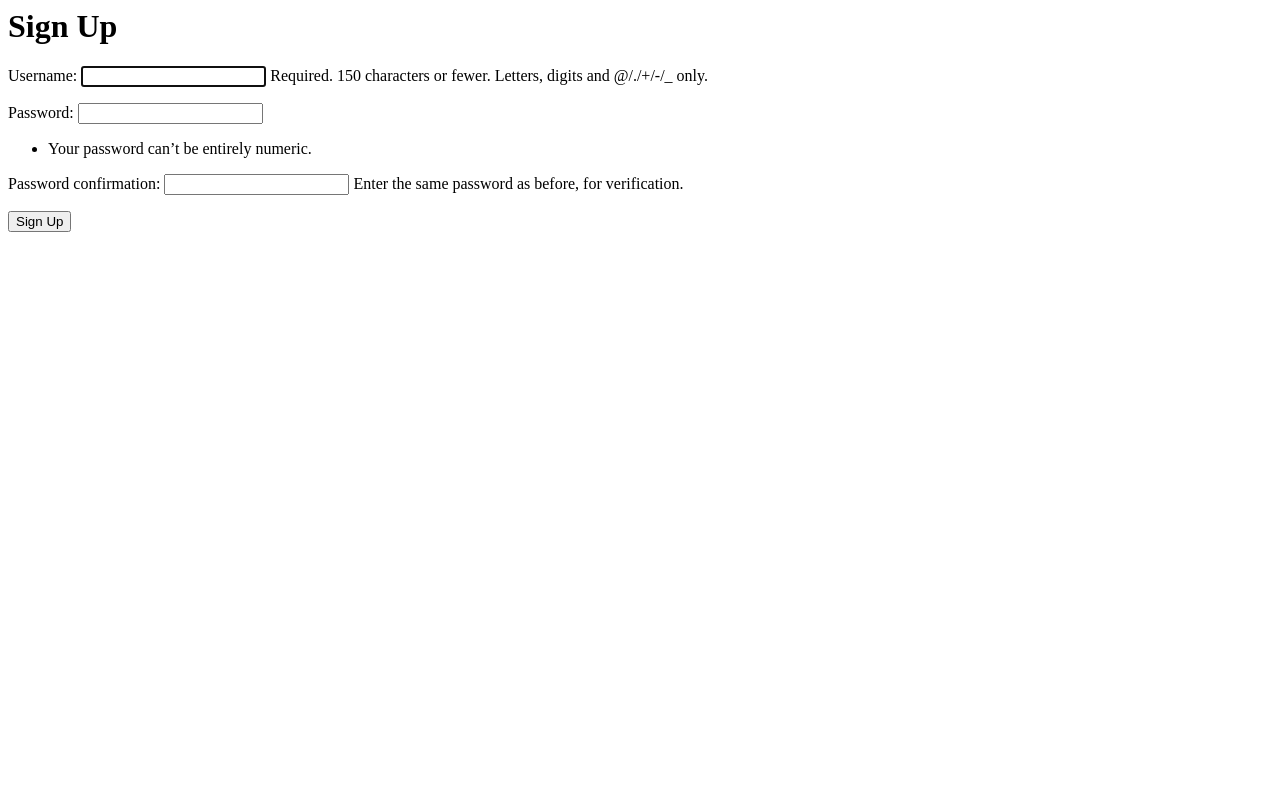
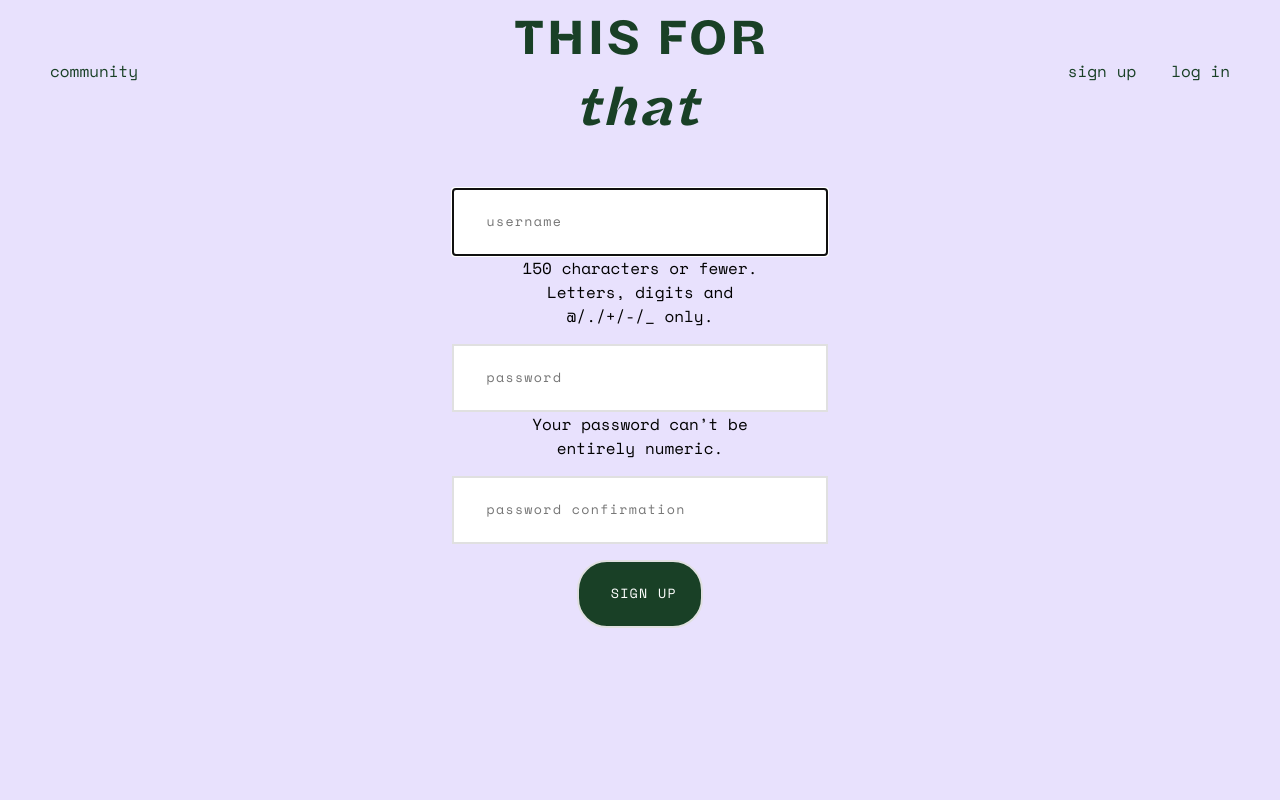
Before and after one commit to aysung8191/This-for-That, a Django app: page /accounts/signup/ in a window 1280 px wide. Run offline with Django 4.2, Linux system fonts and the light colour scheme.

Commit message:
adds styling to registration pgs and nav bar

```diff
--- /dev/null
+++ b/main_app/forms.py
@@ -0,0 +1,21 @@
+from django.contrib.auth.forms import AuthenticationForm, UsernameField, UserCreationForm
+from django import forms
+from django.contrib.auth.models import User
+
+
+class UserSignUpForm(UserCreationForm):
+   class Meta:
+      model = User
+      fields = ['username', 'password1', 'password2']
+
+   username = UsernameField(widget=forms.TextInput(attrs={'placeholder': 'username'}), label='', help_text = '150 characters or fewer. Letters, digits and @/./+/-/_ only.')
+   password1 = forms.CharField(widget=forms.PasswordInput(attrs={'placeholder': 'password'}), label='', help_text = 'Your password can’t be entirely numeric.')
+   password2 = forms.CharField(widget=forms.PasswordInput(attrs={'placeholder': 'password confirmation'}), label='')
+
+
+class UserLoginForm(AuthenticationForm):
+  def __init__(self, *args, **kwargs):
+     super(UserLoginForm, self).__init__(*args, **kwargs)
+
+  username = UsernameField(widget=forms.TextInput(attrs={'placeholder': 'username'}), label='')
+  password = forms.CharField(widget=forms.PasswordInput(attrs={'placeholder': 'password'}), label='')
--- /dev/null
+++ b/main_app/static/css/style.css
@@ -0,0 +1,184 @@
+/* not currently using */
+@font-face {
+    font-family: 'halyard-micro';
+    src: URL('../fonts/halyard\ micro.otf') format('opentype');
+}
+/* not currently using */
+@font-face {
+    font-family: 'halyard-micro-b';
+    src: URL('../fonts/halyard\ micro\ bold.otf') format('opentype');
+}
+
+@font-face {
+    font-family: 'halyard-micro-SB';
+    src: URL('../fonts/halyard\ micro\ semibold.otf') format('opentype');
+}
+
+@font-face {
+    font-family: 'halyard-micro-SB-I';
+    src: URL('../fonts/halyard\ micro\ semibold\ italic.otf') format('opentype');
+}
+
+@font-face {
+    font-family: 'space-mono';
+    src: URL('../fonts/space\ mono.otf') format('opentype');
+}
+
+:root {
+    --dark-green: rgb(25,64,38);
+    --cream: rgb(255,246,237);
+    --lavender:  rgb(232, 225, 253);
+    --chartreuse: rgb(239,244,131);
+}
+
+body {
+    font-family: space-mono;
+    margin: 0;
+}
+
+a {
+    text-decoration: none;
+    color: inherit;
+}
+
+h1 {
+    font-family: halyard-micro-SB;
+    color: var(--dark-green)
+}
+
+footer {
+    position: absolute;
+    bottom: 0;
+    height: 20vh;
+    width: 100%;
+    background-color: var(--chartreuse);
+}
+
+.center-container {
+    display: flex;
+    justify-content: center;
+}
+
+.center {
+    text-align: center;
+}
+
+.center-full-pg {
+    height: 100vh;
+    align-items: center;
+    top: 0;
+    position: absolute;
+    width: 100%;
+    z-index: -1;
+    box-sizing: border-box;
+}
+
+.block-container-30 {
+    width: 30%;
+}
+
+.btn {
+    font-family: 'space-mono';
+    color: white;
+    padding: 15px 50px;
+    border-radius: 30px;
+    border: none;
+    width: 33% !important;
+    cursor: pointer;
+}
+
+.btn:hover {
+    opacity: .75;
+}
+
+.dark-grn-bckgrnd {
+    background-color: var(--dark-green);
+}
+
+.hy-sm-i {
+    font-family: halyard-micro-SB-I;
+}
+
+.nav-bar, .nav-left, .nav-right {
+    display: flex;
+}
+
+.nav-left, .nav-center, .nav-right {
+    width: 33%;
+}
+
+.nav-bar {
+    justify-content: space-between;
+    align-items: center;
+    padding: 0 50px;
+    color: var(--dark-green);
+    background-color: inherit;
+}
+
+.nav-left > div:not(:last-child) {
+    margin-right: 35px;
+}
+
+.nav-center {
+    font-family: halyard-micro-SB;
+    font-size: 50px;
+    text-align: center;
+}
+
+.nav-right {
+    justify-content: end;
+}
+
+.nav-right > div:not(:first-child) {
+    margin-left:35px;
+}
+
+.registration {
+    background-color: var(--lavender);
+}
+
+.login-form input {
+    padding: 1.4rem 2rem;
+    line-height: 1.2rem;
+    letter-spacing: 0.1em;
+    font-family: inherit;
+    border: 2px solid rgb(224,224,224);
+    width: 80%;
+}
+
+.login-form span {
+    display: block;
+    width: 70%;
+    margin: 0 auto;
+}
+
+.home {
+    background-color: var(--lavender);
+}
+
+.tab-container {
+    height: 10rem;
+    background: var(--cream);
+    display: flex;
+    align-items: end;
+}
+
+.tab-text {
+    padding-left:50px;
+    height: 70%;
+    display: flex;
+    align-items: center;
+    background-color: var(--lavender);
+    border-top-right-radius: 80px 80px;
+    width: 20%;
+}
+
+.items-index {
+    background-color: var(--cream);
+}
+
+.items-container {
+    background-color: var(--lavender);
+    padding: 50px;
+    min-height: 50vh;
+}
--- /dev/null
+++ b/main_app/templates/base.html
@@ -0,0 +1,34 @@
+{% load static %}
+
+<!DOCTYPE html>
+<html lang="en">
+<head>
+    <meta charset="UTF-8">
+    <meta http-equiv="X-UA-Compatible" content="IE=edge">
+    <meta name="viewport" content="width=device-width, initial-scale=1.0">
+    {% block title %}{% endblock %}
+    <link rel="stylesheet" type="text/css" href="{% static 'css/style.css' %}">
+</head>
+<body {% block bodytag %} {% endblock %} >
+    <nav class="nav-bar">
+        <div class="nav-left">
+            <div><a href="{% url 'index' %}">community</a></div>
+        {% if user.is_authenticated %}
+            <div><a href="#">mine</a></div>
+        {% endif %}
+        </div>
+        <div class="nav-center">
+            <a href="{% url 'home' %}">THIS FOR <span class="hy-sm-i">that</span></a>
+        </div>
+        <div class="nav-right">
+        {% if user.is_authenticated %}
+            <div><a href="{% url 'logout' %}">log out</a></div>
+        {% else %}
+            <div><a href="{% url 'signup' %}">sign up</a></div>
+            <div><a href="{% url 'login' %}">log in</a></div>
+        {% endif %}
+        </div>
+    </nav>
+    {% block content %}{% endblock %}
+</body>
+</html>
--- /dev/null
+++ b/main_app/templates/home.html
@@ -0,0 +1,6 @@
+{% extends 'base.html' %}
+{% block title %}<title>this for that</title>{% endblock %}
+{% block bodytag %} class='home' {% endblock %}
+{% block content %}
+
+{% endblock %}
--- a/main_app/templates/registration/signup.html
+++ b/main_app/templates/registration/signup.html
@@ -1,8 +1,17 @@
-<h1>Sign Up</h1>
+{% extends 'base.html' %}
+{% block title %}<title>sign up</title>{% endblock %}
+{% block bodytag %} class='registration' {% endblock %}
+{% block content %}
 
-<form method="POST" action="{% url 'signup' %}">
-    {% csrf_token %}
-    {{ form.as_p }}
-    <input type="hidden" name="next" value="{{ next }}">
-    <button type="submit">Sign Up</button>
-</form>
+<div class="center-container center-full-pg">
+    <div class="block-container-30 center">
+        <form method="POST" action="{% url 'signup' %}" class="login-form">
+            {% csrf_token %}
+            {{ form.as_p }}
+            <input type="hidden" name="next" value="{{ next }}">
+            <input type="submit" value="SIGN UP" class="btn dark-grn-bckgrnd ">
+        </form>
+    </div>
+</div>
+
+{% endblock %}
--- a/main_app/urls.py
+++ b/main_app/urls.py
@@ -3,7 +3,8 @@ from django.urls import path
 from . import views
 
 urlpatterns = [
-    path('', views.index, name='index'),
+    path('', views.index, name='home'),
+    path('items', views.ItemsList.as_view(), name='index'),
     path('accounts/signup/', views.signup, name='signup'),
-
+    path('accounts/login/', views.Login.as_view()),
 ]
--- a/main_app/views.py
+++ b/main_app/views.py
@@ -1,18 +1,24 @@
 from django.shortcuts import render, redirect
-from django.http import HttpResponse
+from django.views.generic import ListView
 from django.contrib.auth import login
+from django.contrib.auth.views import LoginView
 from django.contrib.auth.forms import UserCreationForm
+from .models import Item
+from .forms import UserSignUpForm, UserLoginForm
 
 
 def index(request):
-    return HttpResponse("Hello, world. You're at the polls index.")
+    return render(request, 'home.html')
+
+class ItemsList(ListView):
+  model = Item
 
 def signup(request):
   error_message = ''
   if request.method == 'POST':
     # This is how to create a 'user' form object
     # that includes the data from the browser
-    form = UserCreationForm(request.POST)
+    form = UserSignUpForm(request.POST)
     if form.is_valid():
       # This will add the user to the database
       user = form.save()
@@ -22,6 +28,9 @@ def signup(request):
     else:
       error_message = 'Invalid sign up - try again'
   # A bad POST or a GET request, so render signup.html with an empty form
-  form = UserCreationForm()
+  form = UserSignUpForm()
   context = {'form': form, 'error_message': error_message}
   return render(request, 'registration/signup.html', context)
+
+class Login(LoginView):
+  authentication_form = UserLoginForm
```
Also changed, not shown: main_app/templates/main_app/item_list.html (added, +19 -0 lines), main_app/templates/registration/login.html (+16 -7 lines), main_app/static/fonts/halyard micro bold.otf (added), main_app/static/fonts/halyard micro semibold italic.otf (added), main_app/static/fonts/halyard micro semibold.otf (added), main_app/static/fonts/halyard micro.otf (added), main_app/static/fonts/space mono.otf (added).
